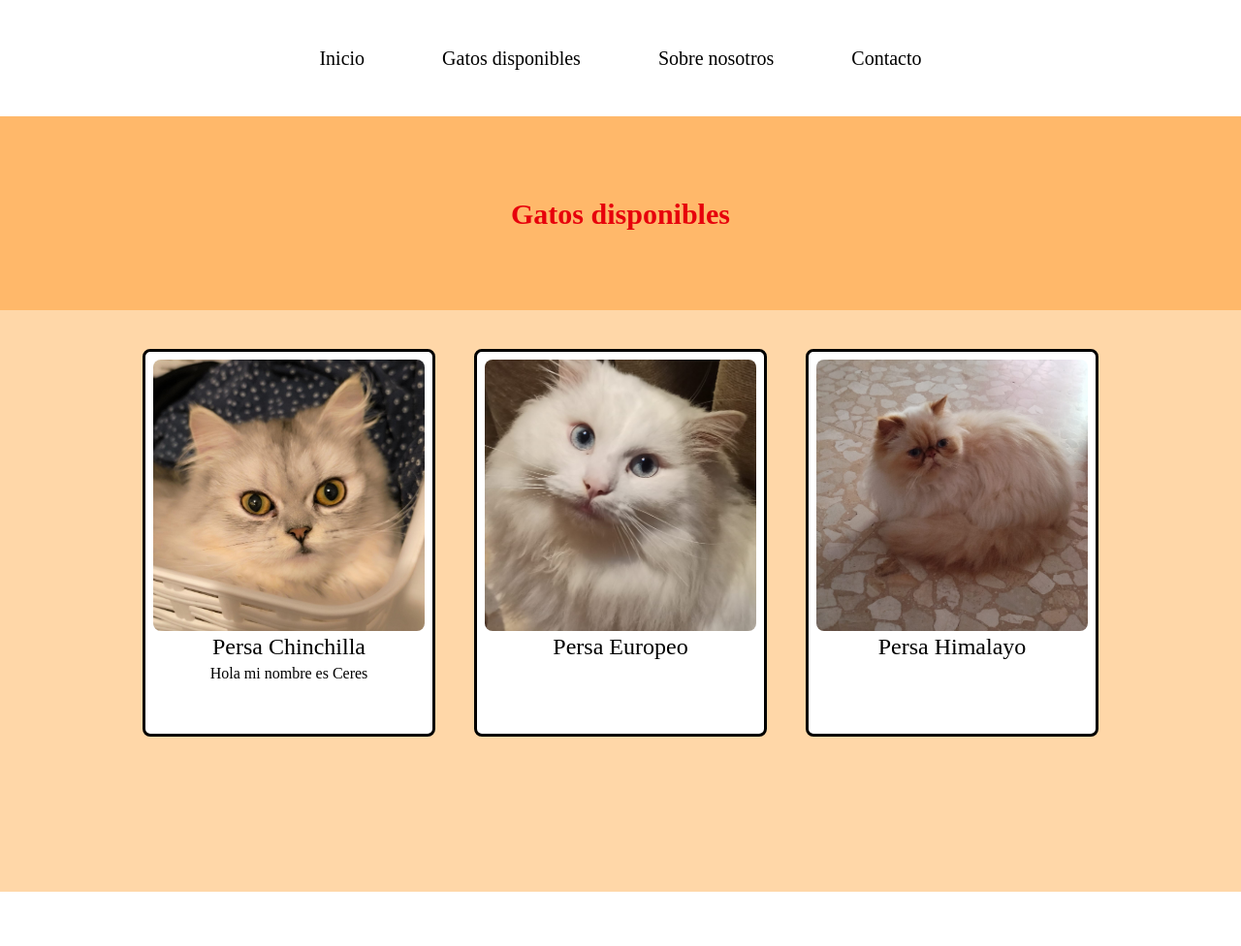
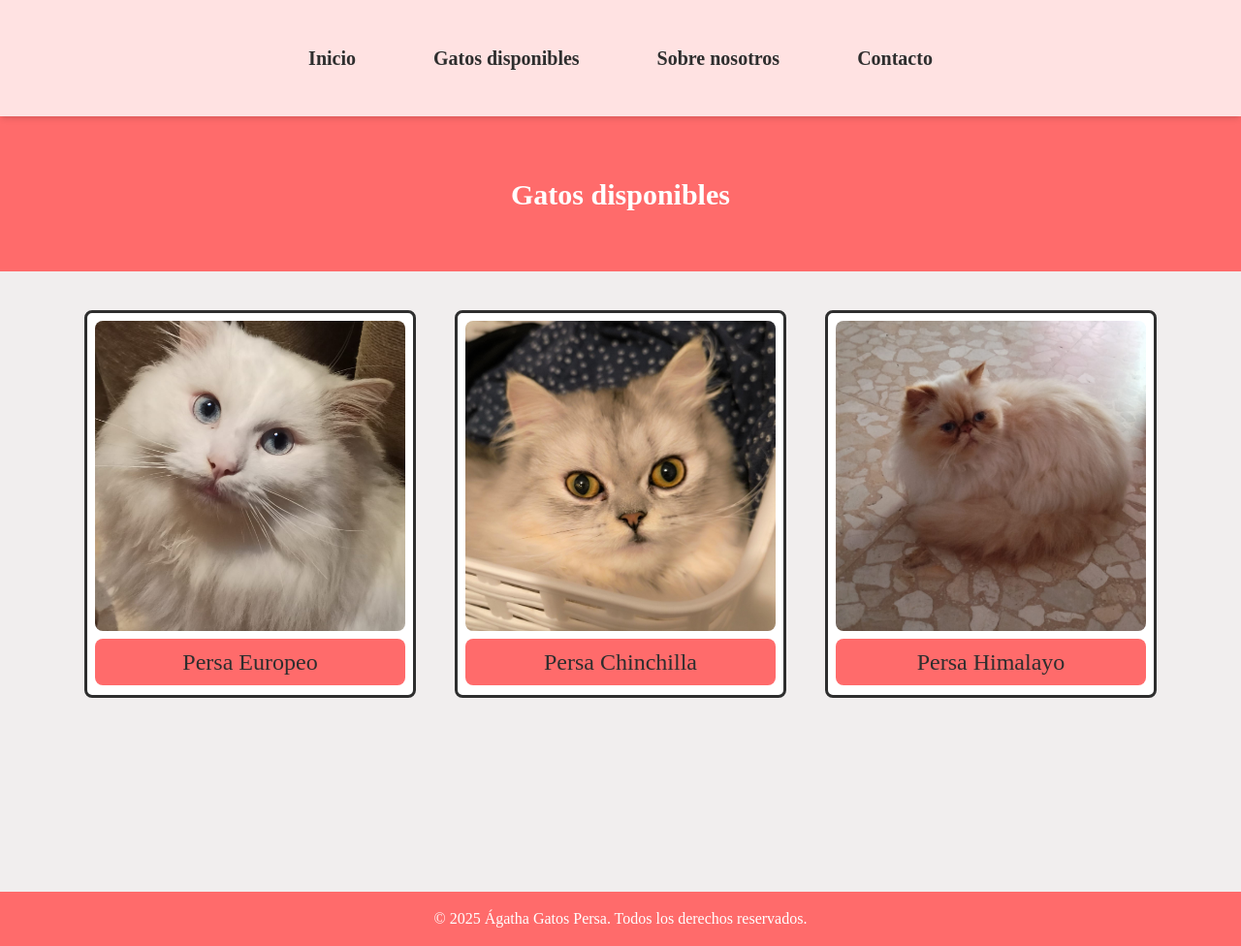
Before and after one commit to nicolas181106/aghataGatosPersa, an Astro site: page /gatosDisponibles in a window 1280 px wide. Shown: the whole page at 97% size. Before the commit the page ends 920 px from the top, so only its background shows below. Built offline with nearby package versions, Linux system fonts and the light colour scheme; Astro itself is replaced by a stand-in of ours.

Commit message:
Mejoras generales

```diff
--- a/src/components/Footer.astro
+++ b/src/components/Footer.astro
@@ -0,0 +1,5 @@
+<footer class="bg-[#FF6B6B] text-white py-4">
+    <div class="max-w-screen-xl mx-auto px-4">
+        <p class="text-center">© 2025 Ágatha Gatos Persa. Todos los derechos reservados.</p>
+    </div>
+</footer>
--- a/src/components/Header.astro
+++ b/src/components/Header.astro
@@ -1,8 +1,20 @@
-<nav class="float-left bg-white h-30 w-full justify-center flex items-center fixed top-0 z-10">
-    <ul class="flex items-center justify-center gap-20 text-[20px]">
-        <li class=""><a href="/">Inicio</a></li>
-        <li class=""><a href="/gatosDisponibles">Gatos disponibles</a></li>
-        <li class=""><a href="/about">Sobre nosotros</a></li>
-        <li class=""><a href="/contact">Contacto</a></li>
-    </ul>
+<nav class="float-left bg-[#FFE2E2] h-30 w-full justify-center flex items-center fixed top-0 z-10 shadow-md">
+  <ul class="flex items-center justify-center text-center gap-5 sm:gap-10 md:gap-20 py-4 text-[18px] md:text-[20px] text-[#2E2E2E] relative font-semibold not-sm:max-w-[300px]">
+    <li><a class="hover:text-[#FF4C4C]" href="/">Inicio</a></li>
+    <li class="group relative">
+      <a href="/gatosDisponibles" class="hover:text-[#FF6B6B] flex items-center gap-1">Gatos disponibles</a>
+      <div class="absolute left-1/2 -translate-x-1/2 top-full
+                bg-white shadow-lg rounded-md w-48 opacity-0
+                  pointer-events-none group-hover:opacity-100
+                  group-hover:pointer-events-auto transition-all duration-200 z-10">
+        <ul class="py-2">
+            <li><a href="/persaEuropeo" class="block px-4 py-2 hover:bg-[#FFE2E2]">Persa Europeo</a></li>
+            <li><a href="/persaHimalayo" class="block px-4 py-2 hover:bg-[#FFE2E2]">Persa Himalayo</a></li>
+            <li><a href="/persaChinchilla" class="block px-4 py-2 hover:bg-[#FFE2E2]">Persa Chinchilla</a></li>
+        </ul>
+      </div>
+    </li>
+    <li><a class="hover:text-[#FF4C4C]" href="/about">Sobre nosotros</a></li>
+    <li><a class="hover:text-[#FF4C4C]" href="/contact">Contacto</a></li>
+  </ul>
 </nav>
--- a/src/layouts/Layout.astro
+++ b/src/layouts/Layout.astro
@@ -4,21 +4,25 @@ import Header from "../components/Header.astro";
 import "../styles/global.css";
 
 const { title } = Astro.props;
+const { description } = Astro.props;
 ---
 
 <!doctype html>
 <html lang="es-ES">
 	<head>
-		<link rel="icon" type="image/svg+xml" href=""/>
+		<link rel="icon" type="image/svg+xml" href="" />
 		<meta charset="UTF-8" />
-		<meta name="viewport" content="width=device-width"/>
-		<meta name="description" content="Ágatha gatos persa es un criadero de gatos persas."/>
-		<meta name="keywords" content="gatos, persa, ágatha, criadero"/>
-		<meta name="author" content="Nicolás Adrián Bernal Bermúdez"/>
+		<meta name="viewport" content="width=device-width" />
+		<meta
+			name="keywords"
+			content="gatos, persa, ágatha, criadero, gatos persa, gatos en adopción, gatos en venta, gatos en familia"
+		/>
+		<meta name="author" content="Nicolás Adrián Bernal Bermúdez" />
+		<meta name="description" content={description} />
 		<title>{title}</title>
 	</head>
 	<body>
-		<Header/>
+		<Header />
 		<slot />
 		<Footer />
 	</body>
@@ -30,6 +34,6 @@ const { title } = Astro.props;
 		margin: 0;
 		width: 100%;
 		height: 100%;
-		font-family: 'Balsamiq Sans', cursive;
+		font-family: "Balsamiq Sans", cursive;
 	}
 </style>
--- a/src/pages/gatosDisponibles.astro
+++ b/src/pages/gatosDisponibles.astro
@@ -3,29 +3,40 @@ import Layout from '../layouts/Layout.astro';
 import img from '../assets/img/gato1.jpg';
 import img2 from '../assets/img/gato2.jpg';
 import img3 from '../assets/img/gato3.jpg';
-
 ---
 
-<Layout title="Gatos disponibles">
-	<section class="bg-orange-200 min-h-screen">
-		<div class="bg-orange-300 h-50 mt-30 flex items-center justify-center">
-			<h1 class="text-[30px] font-bold text-red-600">Gatos disponibles</h1>
+<Layout title="Gatos disponibles - Ágatha gatos persa" description="Descubre nuestros adorables gatos persa disponibles. Cada uno con su propia personalidad y encanto.">
+	<main class="bg-[#f1eeee] text-[#2E2E2E] min-h-screen">
+		<section>
+			<div class="bg-[#FF6B6B] h-40 mt-30 flex items-center justify-center">
+				<h1 class="text-[30px] font-bold text-white">Gatos disponibles</h1>
 			</div>
 			<div class="flex flex-wrap justify-center gap-10 mt-10 max-w-screen-xl mx-auto px-4">
-			<article class="bg-white p-2 h-100 border-3 border-black rounded-lg flex items-center justify-start flex-col hover:transform hover:scale-105 transition-transform duration-300 hover:cursor-pointer">
-				<img src={img.src} alt="Gato Persa 1" class="h-70 w-70 object-cover rounded-lg">
+				<a href="../persaEuropeo">
+					<article class="bg-[#FFFFFF] p-2 h-100 border-3 rounded-lg flex items-center justify-start flex-col hover:transform hover:scale-105 transition-transform duration-300 hover:cursor-pointer">
+						<img src={img2.src} alt="Gato Persa 2" class="h-80 w-80 object-cover rounded-lg">
+						<div class="bg-[#FF6B6B] w-full text-center p-2 rounded-lg mt-2">
+							<h1 class="text-2xl">Persa Europeo</h1>
+						</div>
+					</article>
+				</a>
+				<a href="../persaChinchilla">
+					<article class="bg-[#FFFFFF] p-2 h-100 border-3 rounded-lg flex items-center justify-start flex-col hover:transform hover:scale-105 transition-transform duration-300 hover:cursor-pointer">
+						<img src={img.src} alt="Gato Persa 1" class="h-80 w-80 object-cover rounded-lg">
+						<div class="bg-[#FF6B6B] w-full text-center p-2 rounded-lg mt-2">
 							<h1 class="text-2xl">Persa Chinchilla</h1>
-				<p>Hola mi nombre es Ceres</p>
+						</div>
 					</article>
-			<article class="bg-white p-2 h-100 border-3 border-black rounded-lg flex items-center justify-start flex-col hover:transform hover:scale-105 transition-transform duration-300 hover:cursor-pointer">
-				<img src={img2.src} alt="Gato Persa 2" class="h-70 w-70 object-cover rounded-lg">
-				<h1 class="text-2xl">Persa Europeo</h1>
+				</a>
+				<a href="../persaHimalayo">
+					<article class="bg-[#FFFFFF] p-2 h-100 border-3 rounded-lg flex items-center justify-start flex-col hover:transform hover:scale-105 transition-transform duration-300 hover:cursor-pointer">
+						<img src={img3.src} alt="Gato Persa 3" class="h-80 w-80 object-cover rounded-lg">
+						<div class="bg-[#FF6B6B] w-full text-center p-2 rounded-lg mt-2">
+							<h1 class="text-2xl">Persa Himalayo</h1>
+						</div>
 					</article>
-			<article class="bg-white p-2 h-100 border-3 border-black rounded-lg flex items-center justify-start flex-col hover:transform hover:scale-105 transition-transform duration-300 hover:cursor-pointer">
-				<img src={img3.src} alt="Gato Persa 3" class="h-70 w-70 object-cover rounded-lg">
-				<h1 class="text-2xl">Persa Himalayo</h1>
-			</article>
-
+				</a>
 			</div>
 		</section>
+	</main>
 </Layout>
--- a/src/pages/index.astro
+++ b/src/pages/index.astro
@@ -1,6 +1,25 @@
 ---
 import Layout from '../layouts/Layout.astro';
+import logo from '../assets/img/logo.png';
 ---
 
-<Layout title="Ágatha Gatos Persa">
+<Layout title="Ágatha Gatos Persa - Criadero de Gatos Persa" description="Bienvenido a Ágatha Gatos Persa, tu criadero de confianza para encontrar adorables gatos persa. Descubre nuestras razas y encuentra a tu nuevo compañero peludo.">
+    <header class="h-full flex items-center justify-center" style="background: url('https://i.redd.it/8se3hpc3x0l81.gif') no-repeat center center; background-size: cover;">
+        <div class="bg-white/30 w-full p-10 flex items-center justify-center">
+            <img src={logo.src} alt="Logo de Ágatha Gatos Persa" class="h-32">
+		</div>
+    </header>
+    <main class="bg-[#f1eeee] text-[#2E2E2E]">
+        <section class="max-w-screen-xl mx-auto px-4 py-10">
+            <h2 class="text-3xl font-bold mb-6">Bienvenido a nuestro criadero</h2>
+            <p class="mb-4">En Ágatha Gatos Persa, nos dedicamos a criar gatos persa de alta calidad. Nuestros gatos son criados con amor y cuidado, asegurando que cada uno tenga una personalidad encantadora y un pelaje hermoso.</p>
+            <p class="mb-4">Explora nuestras razas y descubre el gato persa perfecto para ti. Desde el elegante Persa Europeo hasta el exótico Persa Chinchilla, cada uno de nuestros gatos es único y especial.</p>
+            <p class="mb-4">Visita nuestra sección de <a href="/gatosDisponibles" class="text-[#FF6B6B] hover:underline">Gatos Disponibles</a> para conocer a nuestros adorables felinos que están listos para encontrar un nuevo hogar.</p>
+            <p class="mb-4">Si tienes alguna pregunta o necesitas más información, no dudes en <a href="/contacto" class="text-[#FF6B6B] hover:underline">contactarnos</a>. Estamos aquí para ayudarte a encontrar el compañero peludo perfecto.</p>
+        </section>
+        <section class="max-w-screen-xl mx-auto px-4 py-10">
+            <h2 class="text-3xl font-bold mb-6">Contáctanos</h2>
+            <p>Si estás interesado en adoptar uno de nuestros gatos o tienes alguna pregunta, no dudes en <a href="/contacto" class="text-[#FF6B6B] hover:underline">contactarnos</a>. Estamos aquí para ayudarte a encontrar el gato persa perfecto para ti.</p>
+        </section>
+    </main>
 </Layout>
--- /dev/null
+++ b/src/pages/persaChinchilla.astro
@@ -0,0 +1,14 @@
+---
+import Layout from "../layouts/Layout.astro";
+---
+
+<Layout title="Gato persa chinchilla - Ágatha gatos persa" description="Conoce al encantador Gato Persa Chinchilla, una raza conocida por su belleza y carácter dulce. Descubre más sobre esta maravillosa raza en nuestro criadero.">
+    <section class="bg-[#f1eeee] text-[#2E2E2E] min-h-screen">
+		<div class="bg-[#FF6B6B] h-40 mt-30 flex items-center justify-center">
+			<h1 class="text-[30px] font-bold text-white">Gato Persa Chinchilla</h1>
+		</div>
+		<div class="h-full py-20 flex items-center justify-center">
+			<h1 class="text-3xl">No hay gatos disponibles</h1>
+		</div>
+	</section>
+</Layout>
--- /dev/null
+++ b/src/pages/persaEuropeo.astro
@@ -0,0 +1,11 @@
+---
+import Layout from "../layouts/Layout.astro";
+---
+
+<Layout title="Gato persa europeo - Ágatha gatos persa" description="Conoce al encantador Gato Persa Europeo, una raza conocida por su belleza y carácter dulce. Descubre más sobre esta maravillosa raza en nuestro criadero.">
+    <section class="bg-[#f1eeee] text-[#2E2E2E] min-h-screen">
+		<div class="bg-[#FF6B6B] h-40 mt-30 flex items-center justify-center">
+			<h1 class="text-[30px] font-bold text-white">Gato persa europeo</h1>
+		</div>
+	</section>
+</Layout>
--- /dev/null
+++ b/src/pages/persaHimalayo.astro
@@ -0,0 +1,14 @@
+---
+import Layout from "../layouts/Layout.astro";
+---
+
+<Layout title="Gato persa himalayo - Ágatha gatos persa" description="Conoce al encantador Gato Persa Himalayo, una raza única con un pelaje impresionante y una personalidad cariñosa. Descubre más sobre esta maravillosa raza en nuestro criadero.">
+    <section class="bg-[#f1eeee] text-[#2E2E2E] min-h-screen">
+		<div class="bg-[#FF6B6B] h-40 mt-30 flex items-center justify-center">
+			<h1 class="text-[30px] font-bold text-white">Gato Persa Himalayo</h1>
+		</div>
+		<div class="h-full py-20 flex items-center justify-center">
+			<h1 class="text-3xl">No hay gatos disponibles</h1>
+		</div>
+	</section>
+</Layout>
```
Also changed, not shown: src/assets/img/logo.png (added). Lines whose indentation alone changed are shown as unchanged.
